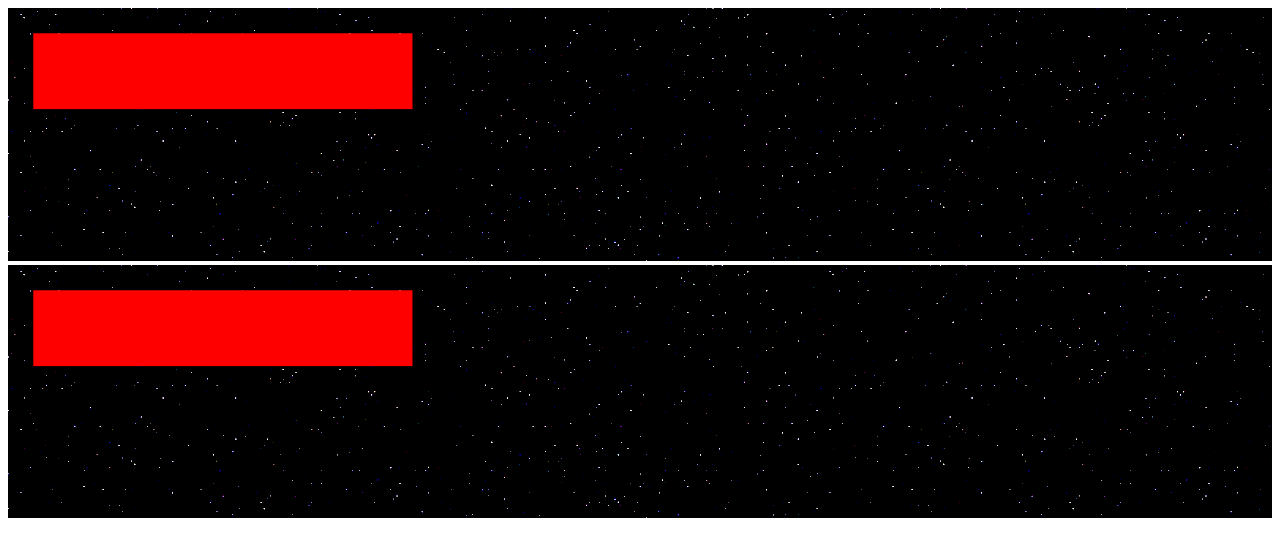
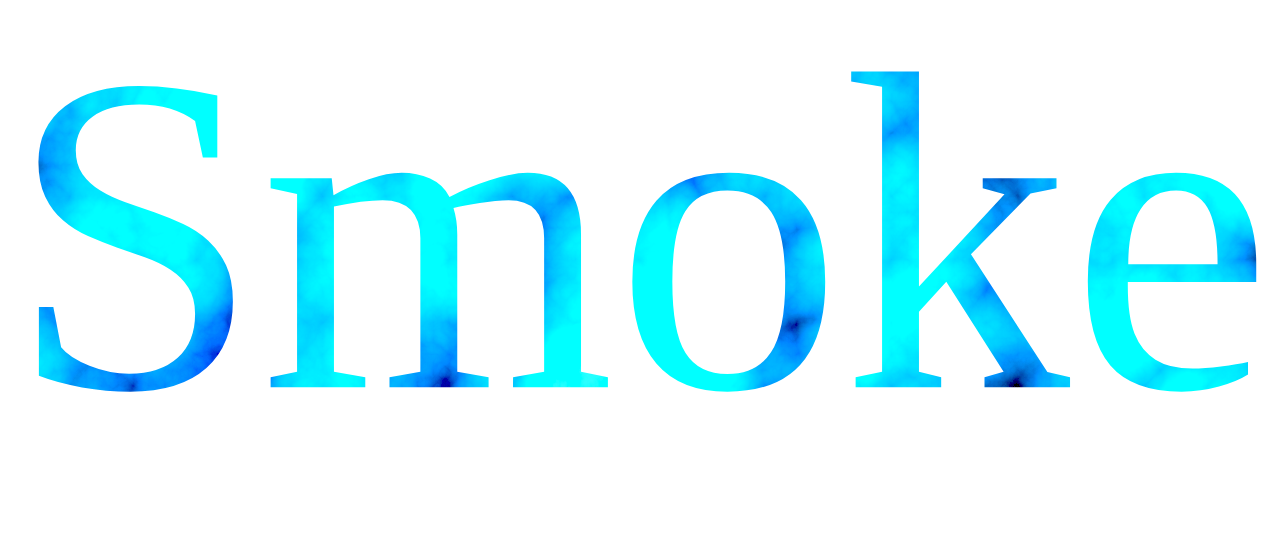
Before and after one commit to Santhosh-KS/ts_experiments, a React (Vite) app in the folder svgFilterExperiments/: page / in a window 1280 px wide. Shown: the top 556 px of the page. Built offline with nearby package versions, Linux system fonts and the light colour scheme; the HTML template or start-up script is replaced by a standard one.

Commit message:
Svg clip path experiments smoke effect

```diff
--- a/svgFilterExperiments/src/App.tsx
+++ b/svgFilterExperiments/src/App.tsx
@@ -1,10 +1,10 @@
 import  SvgFilter from "./SvgFilter"
+import SvgClipPath from "./SvgClipPath"
 
 function App() {
   return (
     <>
-  <SvgFilter />
-  <SvgFilter />
+   <SvgFilter/>
   </>
   )
 }
--- a/svgFilterExperiments/src/StarFilter.tsx
+++ b/svgFilterExperiments/src/StarFilter.tsx
@@ -1,11 +1,14 @@
 export default function StarFilter() {
   return (
+  <svg>
+
       <filter id="starFilter">
-        <feTurbulence baseFrequency="0.8" seed="2"/>
-        <feColorMatrix values=" 0.5 0 0 9 -5
-                                0 0.3 0 9 -5
-                                0 0 1 9 -5
+        <feTurbulence baseFrequency="0.01" numOctaves="200"/>
+        <feColorMatrix values=" 0.5 0 0 0.2 -0.5
+                                0 0.3 0 2 -0.2
+                                0 0 1 5 -0.3
                                 0 0 0 0 1"/>
       </filter>
+  </svg>
   )
 }
--- /dev/null
+++ b/svgFilterExperiments/src/SvgClipPath.tsx
@@ -0,0 +1,11 @@
+interface TextProps {
+  text:string
+}
+
+export default function SvgClipPath({text}:TextProps) {
+return (
+  <clipPath id="svgTextPath">
+    <text x="0" y="150" fontFamily='Vollkorn' fontSize={"180"}  > {text}</text>
+    </clipPath>
+  )
+}
--- a/svgFilterExperiments/src/SvgFilter.tsx
+++ b/svgFilterExperiments/src/SvgFilter.tsx
@@ -1,14 +1,13 @@
 import StarFilter from "./StarFilter"
+import SvgClipPath from "./SvgClipPath";
 
 export default function SvgFilter() {
 
   return (
-  <svg width="100%" height="100%" viewBox="0 0 500 100">
-      <StarFilter/>
-      <rect width="100%" height="100%" filter="url(#starFilter)"/>
-      <StarFilter/>
-      <rect x="10" y="10" width="30%" height="30%"  fill="red"/>
+  <svg width="100%" height="100%" viewBox="0 0 500 200" >
+    <StarFilter/>
+    <SvgClipPath text="Smoke" />
+    <rect width="100%" height="100%" filter="url(#starFilter)" clipPath="url(#svgTextPath)" />
   </svg>
   );
-
 }
--- a/svgFilterExperiments/src/main.css
+++ b/svgFilterExperiments/src/main.css
@@ -1,5 +1,7 @@
+@import url('https://fonts.googleapis.com/css2?family=Vollkorn:ital,wght@1,800&display=swap');
+
 * {
   margin: 0;
   padding:0;
-  font-family: 'Courier New', Courier, monospace;
+  font-family: 'Vollkorn';
 }
```
